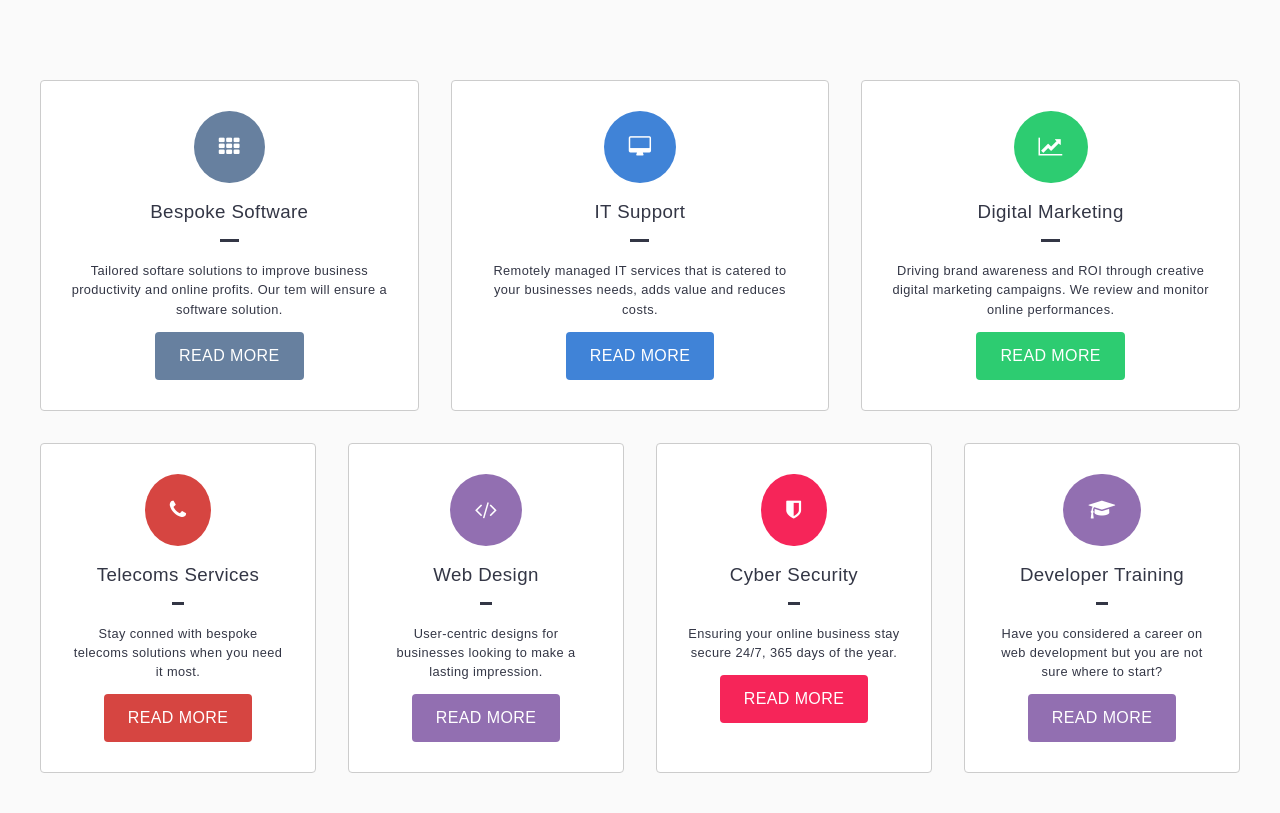
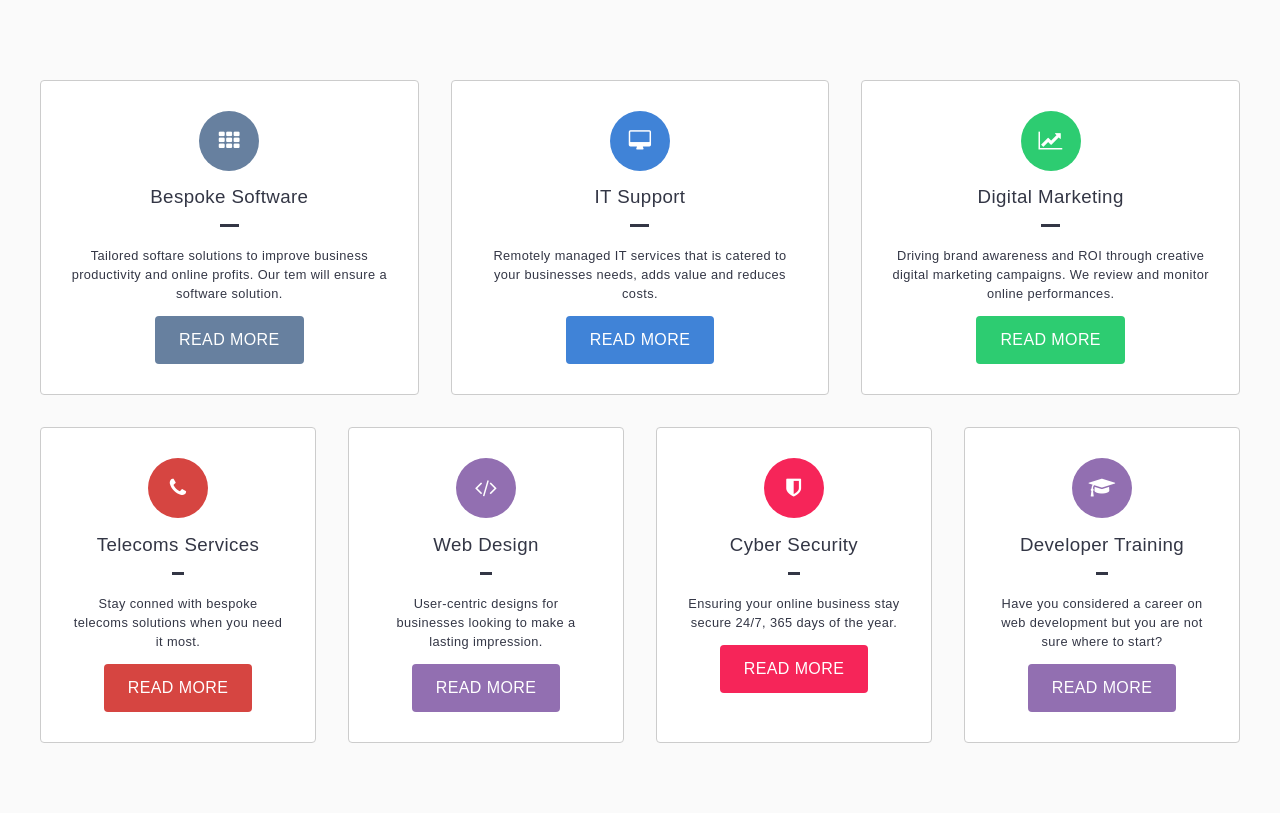
Before and after one commit to MaxwellJpg/netmatters, a PHP site: page / in a window 1280 px wide. Shown: the part 706-1519 px from the top of the page. Run offline with PHP 8.4, Linux system fonts and the light colour scheme; some web fonts are replaced.

Commit message:
correct service card icons

```diff
--- a/css/main.css
+++ b/css/main.css
@@ -401,16 +464,17 @@ header {
   background-color: #fff;
 }
 
-.service-list .card:hover {
-  cursor: pointer;
+.service-list .service-icon {
+  display: inline-block;
+  width: 60px;
+  height: 60px;
+  margin-bottom: 0.5em;
+  border-radius: 50%;
 }
 
-.service-list .service-icon {
-  display: inline-block;
-  padding: 1em 1.2em;
-  margin-bottom: 0.5em;
-  border-radius: 50%;
+.service-list .service-icon i {
   font-size: 1.3em;
+  margin-top: 20px;
 }
 
 .service-list h3 {
--- a/scss/_base.scss
+++ b/scss/_base.scss
@@ -417,10 +417,6 @@ button {
         text-align: center;
         color: $dark;
         background-color: $white;
-
-        &:hover {
-            cursor: pointer;
-        }
     }
 }
 
@@ -461,6 +457,7 @@ button {
 
             //CARD hover state
             &:hover {
+                cursor: pointer;
                 & {
                     background-color: map-get($service-colors, #{$i});
                 }
@@ -472,6 +469,10 @@ button {
                 h3,
                 p {
                     color: white;
+                }
+                .service-icon {
+                    color: map-get($service-colors, #{$i});
+                    background-color: $white;
                 }
             }
         }
--- a/scss/_layout.scss
+++ b/scss/_layout.scss
@@ -47,11 +47,15 @@ header {
     @include card-grid();
 
     .service-icon {
-        display:inline-block;
-        padding: 1em 1.2em;
+        display: inline-block;
+        width: 60px;
+        height: 60px;
         margin-bottom: 0.5em;
         border-radius: 50%;
-        font-size: 1.3em;
+        i {
+            font-size: 1.3em;
+            margin-top: 20px;
+        }
     }
     h3 {
         position: relative;
@@ -247,12 +251,12 @@ header {
 //footer start
 footer {
     margin-top: 3em;
-    padding: 1em 1em;
     color: #fff;
     background-color: #333645;
 
     .ft {
         //contact //about //ft-website //social
+        padding: 2em;
         @include mq(med){
             display: flex;
             display: -webkit-flex;
```
Also changed, not shown: other parts of css/main.css (+67 -5 lines), 1 other file.
